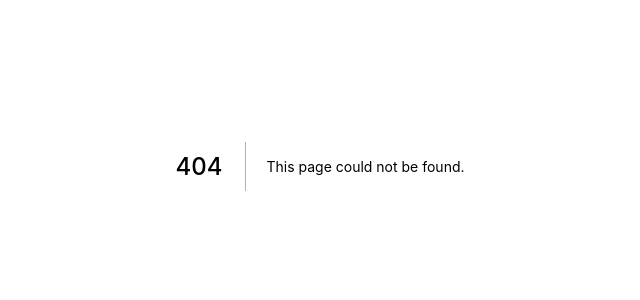
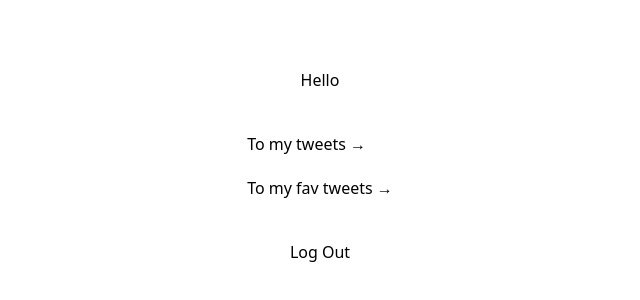
Before and after one commit to yeongminChae/nextjs_challenge, a Next.js app: page /profile in a window 1280 px wide. Before the commit this address had no page. Shown: the part 234-534 px from the top of the page, without its empty margins (320-960 px from the left). Built offline with nearby package versions, Linux system fonts and the light colour scheme; no server answers.

Commit message:
구현 : 프로필 페이지 구현 (내가 작성한 트윗 + 내가 좋아요한 트윗) + 해당 페이지 UI요소 컴포넌트화

```diff
--- /dev/null
+++ b/pages/components/tweetList.tsx
@@ -0,0 +1,45 @@
+import { Tweet } from "@prisma/client";
+import Link from "next/link";
+import { useRouter } from "next/router";
+
+interface ITweetWithCount extends Tweet {
+  _count: {
+    favs: number;
+  };
+  author: {
+    name: string;
+  };
+}
+
+export interface IMyTweet {
+  tweets: ITweetWithCount[];
+}
+
+const TweetList = ({ tweets }: IMyTweet) => {
+  const router = useRouter();
+  const isCurrentPageLikedTweets = router.asPath.includes("liked-tweets");
+
+  return (
+    <div className="flex flex-col items-center justify-center w-full h-screen gap-10">
+      <h1> {isCurrentPageLikedTweets ? "I Liked tweets" : "My tweets"} </h1>
+
+      {tweets?.map((i) => {
+        return (
+          <div key={i?.id}>
+            <Link href={`/tweet/${i?.id}`}>
+              <a>
+                <div className="flex gap-3 cursor-pointer">
+                  <span>{i?.title}</span>
+                  <span>{isCurrentPageLikedTweets ? i?.author.name : ""}</span>
+                  <span>좋아요 : {i?._count.favs}</span>
+                </div>
+              </a>
+            </Link>
+          </div>
+        );
+      })}
+    </div>
+  );
+};
+
+export default TweetList;
--- /dev/null
+++ b/pages/profile/index.tsx
@@ -0,0 +1,49 @@
+import React from "react";
+import { NextPage } from "next";
+
+import { User } from "@prisma/client";
+import Link from "next/link";
+import useSWR, { mutate } from "swr";
+import axios from "axios";
+import { useRouter } from "next/router";
+
+export interface ProfileResponse {
+  ok: boolean;
+  profile: User;
+}
+
+const Home: NextPage = () => {
+  const router = useRouter();
+  const { data, error } = useSWR<ProfileResponse>("/api/auth/profile");
+
+  const onLogOut = async () => {
+    try {
+      await axios.post("/api/auth/profile");
+      mutateProfile();
+    } catch (error) {
+      console.log(error);
+    }
+  };
+
+  const mutateProfile = () => {
+    mutate("/api/auth/profile", { ...data, ok: false }, false);
+    router.push("/auth/login");
+  };
+
+  return (
+    <div className="flex flex-col items-center justify-center w-full h-screen gap-10">
+      <h1> Hello {data?.profile.name} </h1>
+      <div className="flex flex-col gap-5">
+        <Link href="/profile/my-tweets">
+          <a>To my tweets &rarr;</a>
+        </Link>
+        <Link href="/profile/liked-tweets">
+          <a>To my fav tweets &rarr;</a>
+        </Link>
+      </div>
+      <button onClick={onLogOut}>Log Out</button>
+    </div>
+  );
+};
+
+export default Home;
```
